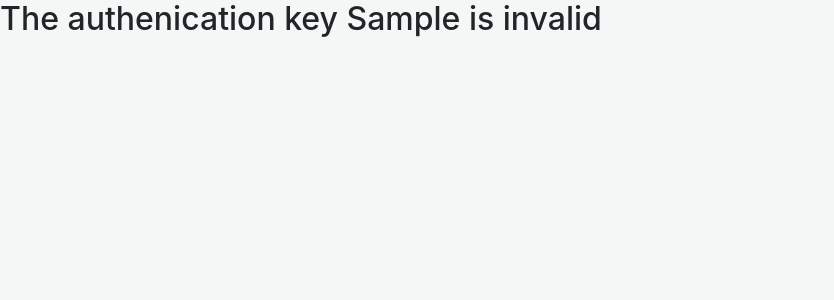
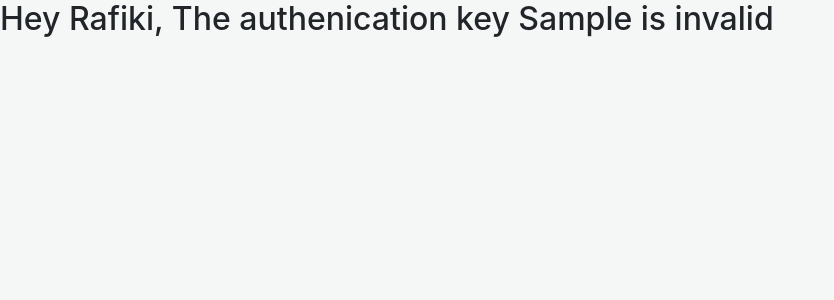
Before and after one commit to Janice-M/grey-awards, a Django app: template awards/templates/registration/authenticate.html in a window 1280 px wide. Shown: the top 300 px of the page, without its empty margins (0-834 px from the left). Run offline with Django 3.2, Linux system fonts and the light colour scheme; the template is opened without the code that fills it: most values are stand-ins (such as "Sample title", 1, 10 or a date in 2020); some libraries are stand-ins or nearby versions.

Commit message:
working on templates

```diff
--- a/awards/templates/registration/authenticate.html
+++ b/awards/templates/registration/authenticate.html
@@ -2,5 +2,5 @@
 {% load bootstrap4%}
 
 {% block content %}
-<h2>The authenication key {{authentication_key}} is invalid</h2>
+<h2> Hey Rafiki, The authenication key {{authentication_key}} is invalid</h2>
 {% endblock%}
```
